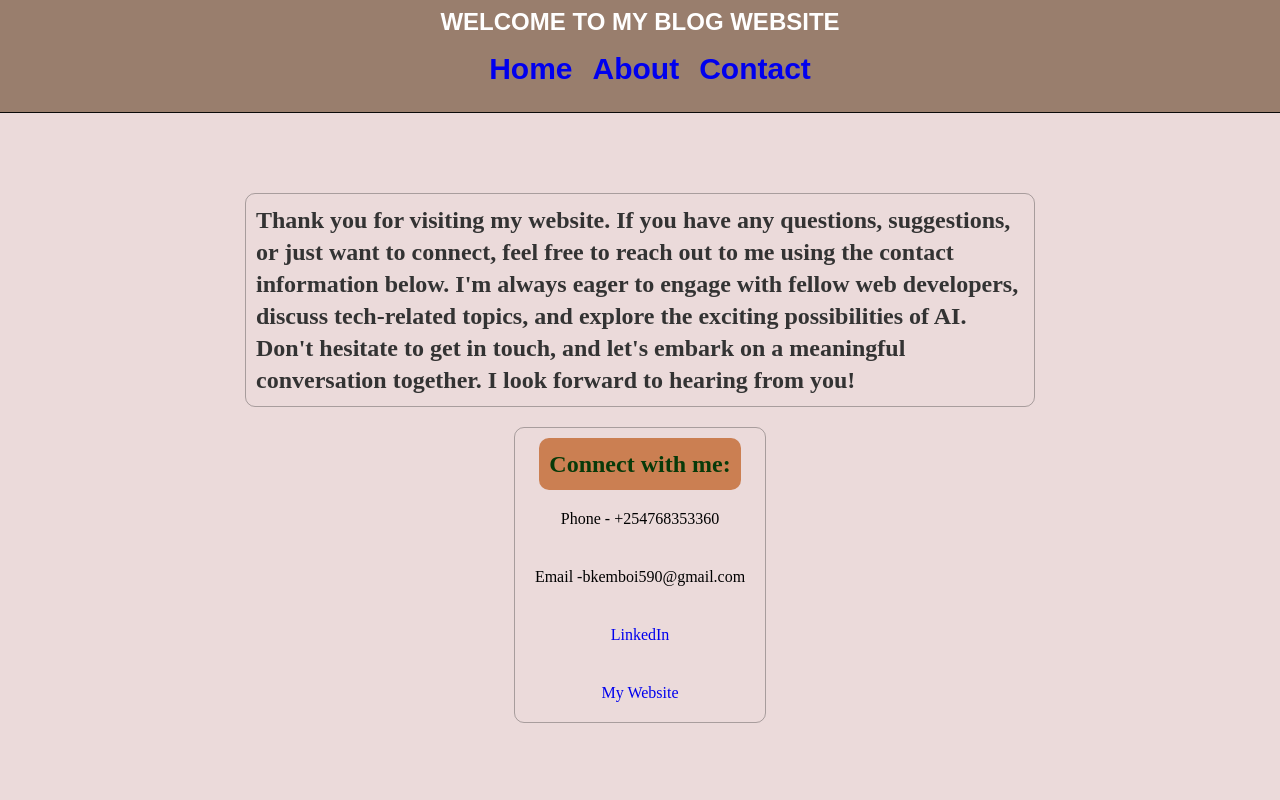
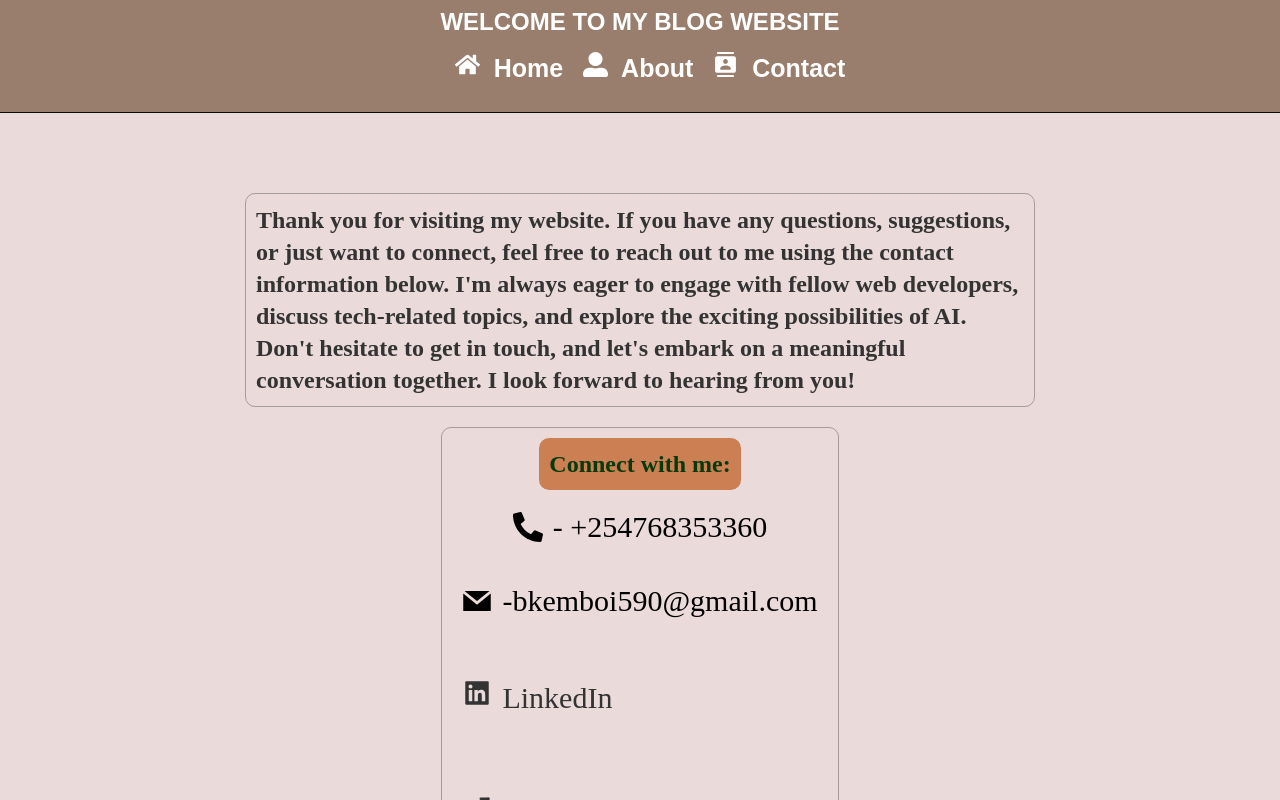
Before and after one commit to kemboi590/Blog-Website, a React (Vite) app: page /contacts in a window 1280 px wide. Shown: the top 800 px of the page. Built offline with nearby package versions, Linux system fonts and the light colour scheme.

Commit message:
added icons to my website

```diff
--- a/src/components/header/Header.jsx
+++ b/src/components/header/Header.jsx
@@ -2,6 +2,9 @@ import React from 'react'
 import './header.css'
 
 import { Link } from 'react-router-dom'
+import { FaHome } from 'react-icons/fa'
+import {FaUserAlt} from 'react-icons/fa'
+import {MdContacts} from 'react-icons/md'
 
 
 
@@ -10,9 +13,9 @@ function Header() {
       <div  className='header-section'>
       <h1>WELCOME TO MY BLOG WEBSITE</h1>
       <div className="headerLinks">
-      <Link to='/' className='linkitem'>Home </Link>
-      <Link to='/about' className='linkitem'>About </Link>
-      <Link to='/contacts' className='linkitem'>Contact </Link>
+        <Link to='/' className='linkitem'> < FaHome /> Home </Link>
+      <Link to='/about' className='linkitem'><FaUserAlt/> About </Link>
+      <Link to='/contacts' className='linkitem'> <MdContacts/> Contact </Link>
       </div>
 
 
--- a/src/components/header/header.css
+++ b/src/components/header/header.css
@@ -4,21 +4,24 @@
     border-bottom: 1px solid #0A0A09;
 }
 .headerLinks{
-
     display: flex;
     justify-content: center;
     margin-top: 16px;
     align-items: center;
-
-
-
+    text-align: center;
 }
 .linkitem{
     margin-left: 20px;
-    font-size: 30px;
+    font-size: 25px;
     font-weight: 700;
     font-family: sans-serif;
+    text-align: center;
+    color: white;
+
 }
+.linkitem svg {
+    margin-right: 7px;
+  }
 .linkitem:hover{
     color: #0A0A09;
     cursor: pointer;
--- a/src/pages/Contacts.jsx
+++ b/src/pages/Contacts.jsx
@@ -1,6 +1,9 @@
 import React from 'react'
 import './contact.css'
-
+import { FaPhoneAlt } from 'react-icons/fa'
+import { GrMail } from 'react-icons/gr'
+import { AiFillLinkedin } from 'react-icons/ai'
+ import {FiExternalLink} from 'react-icons/fi'
 
 
 function Contacts() {
@@ -17,10 +20,10 @@ function Contacts() {
           <div className="contac-details">
               <ul className='myUl'>
                   <h2>Connect with me:</h2>
-                  <li className='mylist'>Phone - +254768353360</li>
-                  <li className='mylist'>Email -bkemboi590@gmail.com</li>
-                  <li className='mylist'><a href="https://www.linkedin.com/in/kibichii-brian/">LinkedIn</a></li>
-                  <li className='mylist'><a href="https://polite-hill-0a3e25203.2.azurestaticapps.net/">My Website</a></li>
+                  <li className='mylist'><FaPhoneAlt/> - +254768353360</li>
+                  <li className='mylist'><GrMail/> -bkemboi590@gmail.com</li>
+                  <li className='mylist'><a href="https://www.linkedin.com/in/kibichii-brian/" target='_blank'><AiFillLinkedin/>LinkedIn</a></li>
+                  <li className='mylist'><a href="https://polite-hill-0a3e25203.2.azurestaticapps.net/"  target='_blank'><FiExternalLink/>visit My-Website</a></li>
               </ul>
           </div>
 
--- a/src/pages/WebDev.jsx
+++ b/src/pages/WebDev.jsx
@@ -1,5 +1,6 @@
 import React from 'react'
 import './pages.css'
+import { Link } from 'react-router-dom'
 
 
 const WebDev = () => {
@@ -78,13 +79,14 @@ const WebDev = () => {
             web design, serverless architecture, Jamstack, and machine learning. By embracing these modern trends,
             developers can build high-performance, scalable, and user-friendly web applications that meet the
             ever-growing demands of today's digital world.
+          </p>
+
+          <Link to='/' className='back'>Back Home </Link>
+              </div>
+      </div>
 
 
 
-                  </p>
-              </div>
-
-  </div>
 
 </div>
   )
--- a/src/pages/contact.css
+++ b/src/pages/contact.css
@@ -1,5 +1,4 @@
 .contact-Page{
-    height: 100vh;
     display: flex;
     flex-direction: column;
     align-items: center;
@@ -24,6 +23,7 @@
     margin-top: 20px;
     border: 1px solid #3333335d;
     border-radius: 10px;
+    margin-bottom: 10px;
 }
 .myUl h2{
     font-size: 1.5rem;
@@ -41,4 +41,23 @@
     align-items: center;
     width: 100%;
     padding:  20px;
+    font-size: 30px;
 }
+.mylist a{
+    text-decoration: none;
+    color: #333;
+    justify-content: center;
+    align-items: center;
+    width: 100%;
+    padding:  20px;
+    font-size: 30px;
+}
+.mylist:hover{
+    color: #c06024bf;
+}
+.mylist a:hover{
+    color: #c06024bf;
+}
+.mylist  svg {
+    margin-right: 10px;
+  }
--- a/src/pages/pages.css
+++ b/src/pages/pages.css
@@ -40,3 +40,7 @@
     font-size: 1.2rem;
     font-family: sans-serif;
 }
+
+.back{
+   margin: auto;
+}
```
